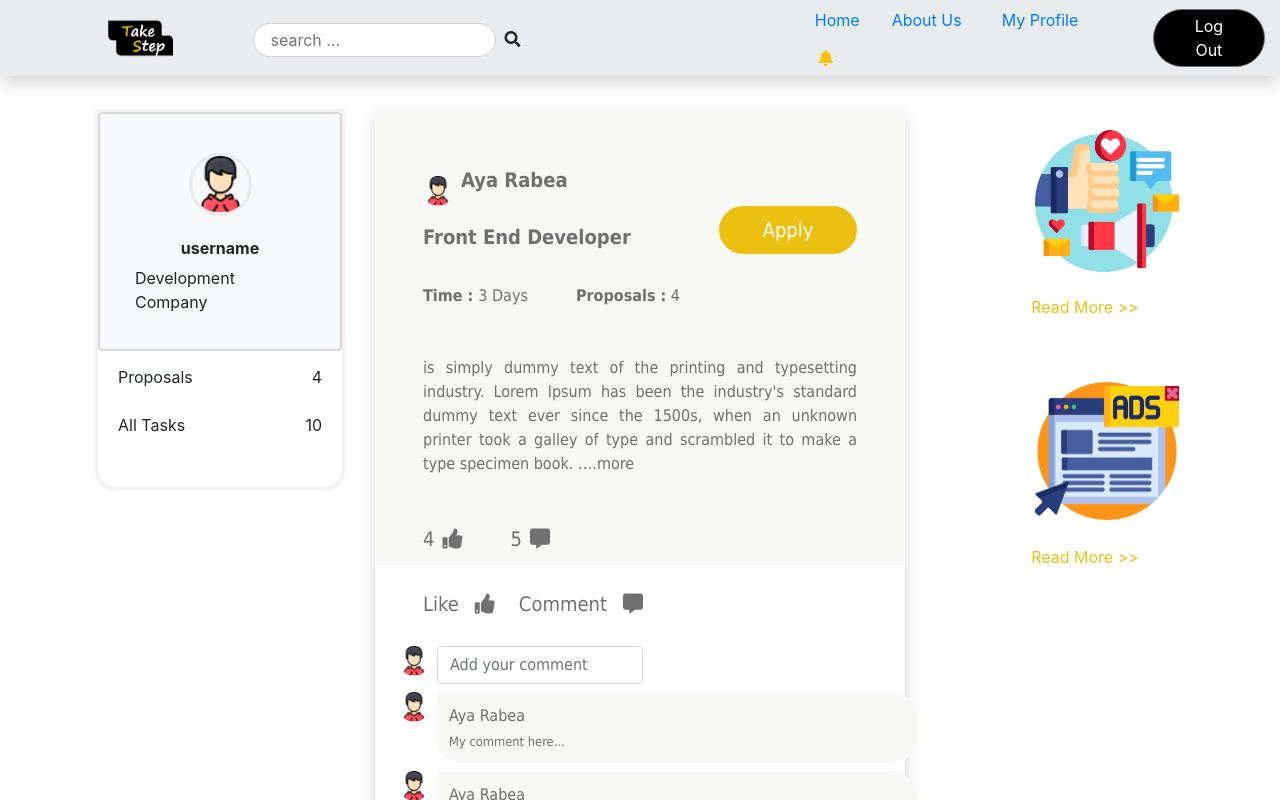
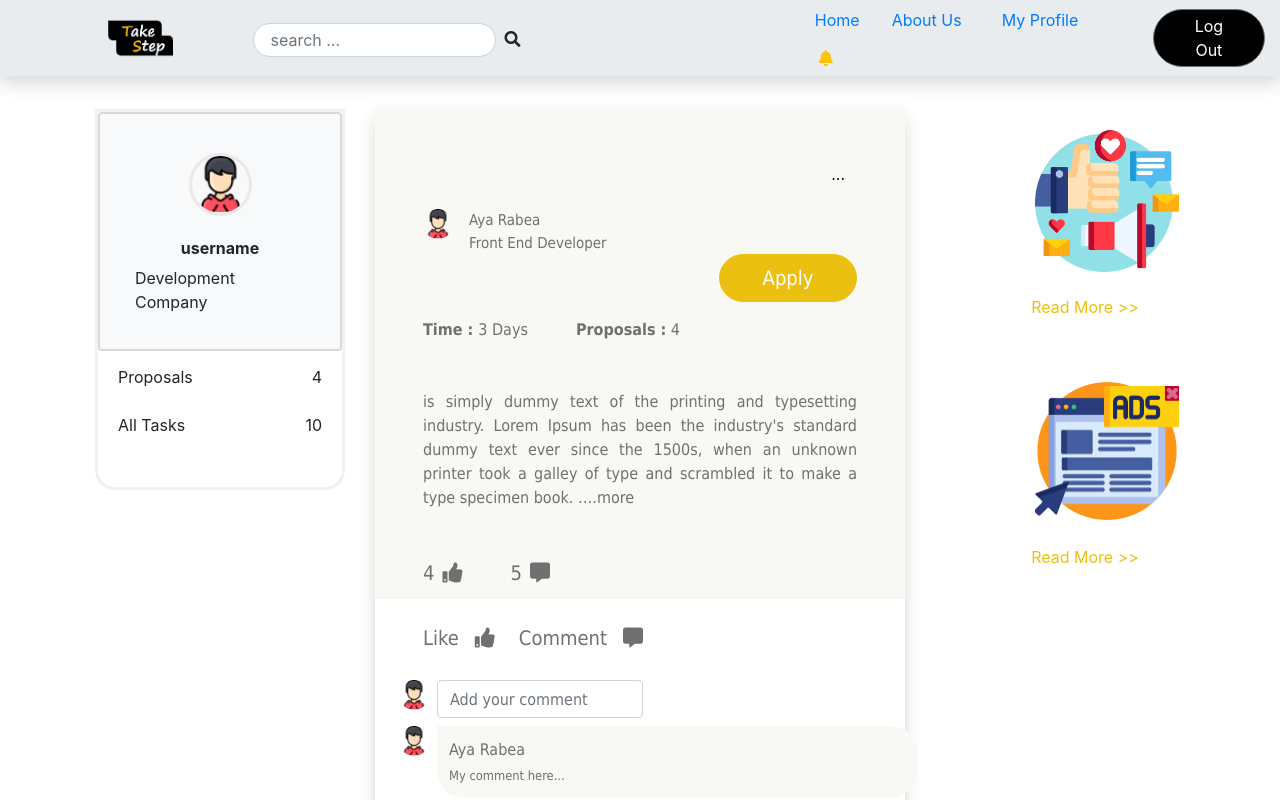
Before and after one commit to maieltayeb/Take-Step-React, a React (Create React App) app: page / in a window 1280 px wide. Shown: the top 800 px of the page. Built offline with nearby package versions, Linux system fonts and the light colour scheme.

Commit message:
post-edited

```diff
--- a/src/Components/post/post.css
+++ b/src/Components/post/post.css
@@ -24,8 +24,8 @@
 }
 .postOwnerNameStyle {
   font-family: tahoma;
-  font-size: 20px;
-  font-weight: bold;
+  font-size: 15px;
+  /* font-weight: bold; */
   color: #707070;
 }
 .applyBtn {
@@ -84,3 +84,7 @@ input:focus {
 .username-post {
   display: inline-block;
 }
+.post-ortions {
+  cursor: pointer;
+  color: black;
+}
--- a/src/Components/post/post.js
+++ b/src/Components/post/post.js
@@ -1,21 +1,47 @@
-import React from "react";
-import { Button, Form, FormGroup, Label, Input, FormText } from "reactstrap";
+import React, { useState } from "react";
+import {
+  Button,
+  Dropdown,
+  Input,
+  DropdownToggle,
+  DropdownMenu,
+  DropdownItem,
+  FormText
+} from "reactstrap";
 import "./post.css";
 const Post = props => {
+  const [dropdownOpen, setDropdownOpen] = useState(false);
+
+  const toggle = () => setDropdownOpen(prevState => !prevState);
+
   return (
     <>
       <div className="postContainer shadow">
         <div className=" pl-5 pt-5 pr-5 clearfix">
-          <div>
+          <Dropdown
+            isOpen={dropdownOpen}
+            toggle={toggle}
+            style={{ display: "flex", justifyContent: "flex-end" }}
+          >
+            <DropdownToggle style={{ background: "none", border: "none" }}>
+              <div className="post-ortions">...</div>
+            </DropdownToggle>
+            <DropdownMenu>
+              <DropdownItem>Edit</DropdownItem>
+              <DropdownItem>Delete</DropdownItem>
+            </DropdownMenu>
+          </Dropdown>
+          {/* <div className=" float-right post-ortions">...</div> */}
+          <div style={{ display: "flex" }}>
             <img
-              className="post-img mt-3 rounded-circle username-post"
+              className="post-img mt-3 rounded-circle"
               src="./img/people.png"
             />
-            <p className=" m-2 postOwnerNameStyle username-post">Aya Rabea</p>
+            <div className="username-post ml-3">
+              <div className="mt-3 postOwnerNameStyle">Aya Rabea</div>
+              <div className="ml-0 postOwnerNameStyle">Front End Developer</div>
+            </div>
           </div>
-          <p className="ml-0 mt-3  postOwnerNameStyle float-left">
-            Front End Developer
-          </p>
           <Button className=" applyBtn float-right">Apply</Button>
         </div>
         <div className=" ml-5  clearfix mt-3">
```
Also changed, not shown: src/Components/Input/input.js (deleted), src/Components/Notification/ad.js (deleted).
